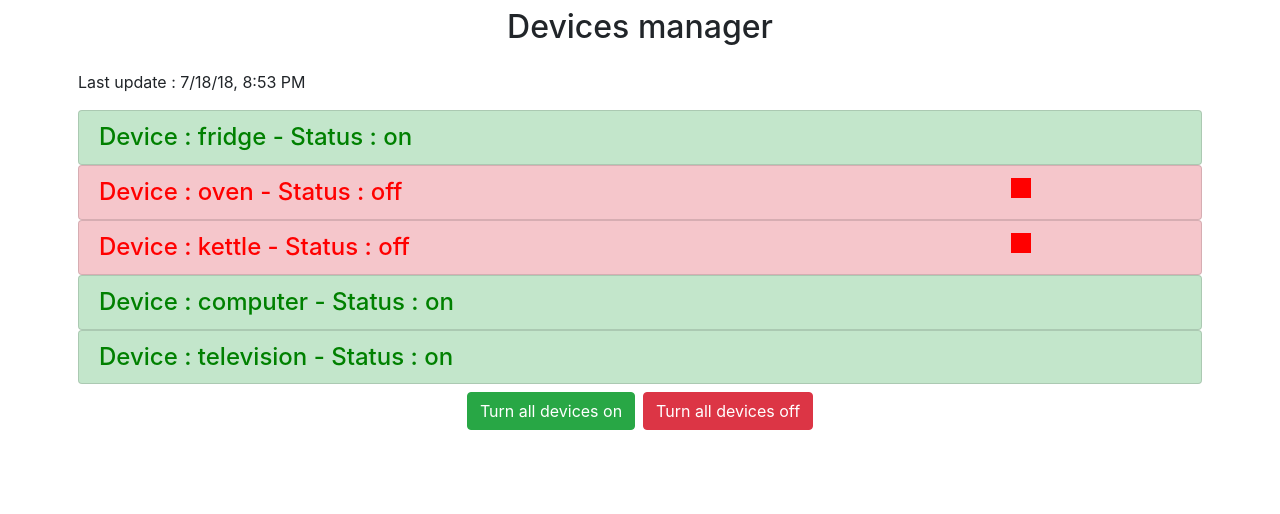
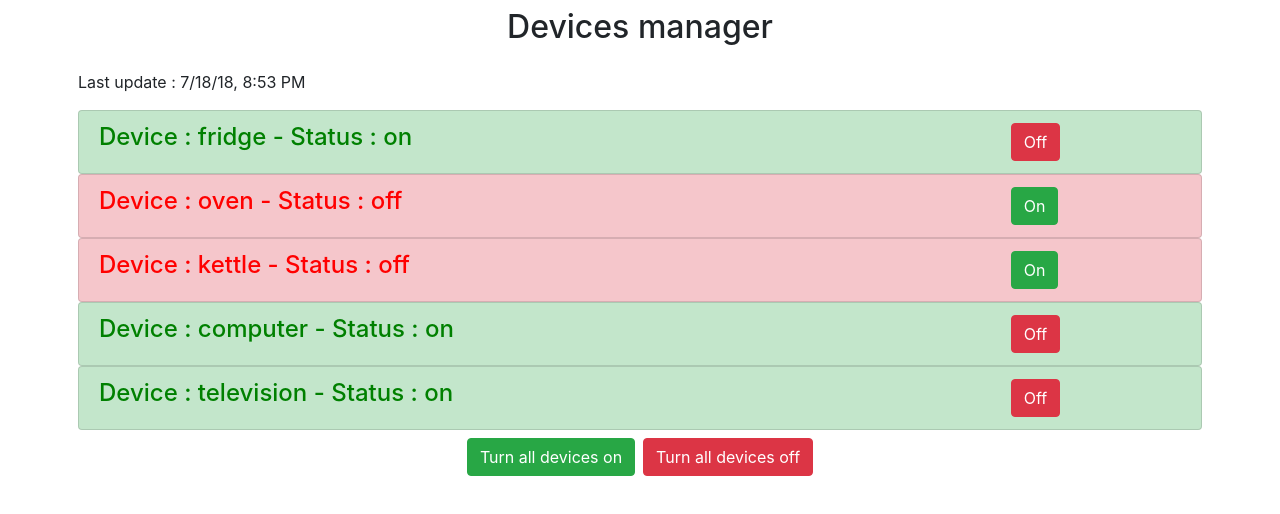
Before and after one commit to ALaureB/angular-app-training, an Angular app: page / in a window 1280 px wide. Shown: the top 514 px of the page. Built offline with nearby package versions, Linux system fonts and the light colour scheme.

Commit message:
Creating a on/off method for each device

```diff
--- a/src/app/app.component.html
+++ b/src/app/app.component.html
@@ -4,7 +4,7 @@
       <h2 class="text-center mb-4">Devices manager</h2>
         <p>Last update : {{ lastUpdate | async | date: 'short' }}</p>
       <ul class="list-group">
-          <app-device *ngFor="let device of devices" [deviceName]="device.name" [deviceStatus]="device.status"></app-device>
+          <app-device *ngFor="let device of devices; let i=index" [deviceName]="device.name" [deviceStatus]="device.status" [index]="i"></app-device>
         </ul>
         <div class="row">
           <div class="col-lg-12 text-center">
--- a/src/app/device/device.component.html
+++ b/src/app/device/device.component.html
@@ -3,7 +3,8 @@
                 'list-group-item-danger' : deviceStatus === 'off'}">
   <div class="row">
       <h4 class="mb-0 col-lg-10" [ngStyle]="{color: getColor()}">Device : {{ deviceName }} - Status : {{ deviceStatus }}</h4>
-      <div class="indicator" *ngIf="deviceStatus === 'off'"></div>
+      <button class="btn btn-success" *ngIf="deviceStatus === 'off'" (click)="onSwitch()">On</button>
+      <button class="btn btn-danger" *ngIf="deviceStatus === 'on'" (click)="onSwitch()">Off</button>
   </div>
 
 </li>
--- a/src/app/device/device.component.ts
+++ b/src/app/device/device.component.ts
@@ -1,4 +1,5 @@
 import { Component, Input, OnInit } from '@angular/core';
+import { DeviceService } from '../services/device.service';
 
 @Component({
   selector: 'app-device',
@@ -9,8 +10,9 @@
 
   @Input() deviceName: string;
   @Input() deviceStatus: string;
+  @Input() index: number;
 
-  constructor() { }
+  constructor(private deviceService: DeviceService) { }
 
   ngOnInit() {
   }
@@ -23,4 +25,11 @@
     }
   }
 
+  onSwitch() {
+    if (this.deviceStatus === 'on') {
+      this.deviceService.switchOffOne(this.index);
+    } else if (this.deviceStatus === 'off') {
+      this.deviceService.switchOnOne(this.index);
+    }
+  }
 }
--- a/src/app/services/device.service.ts
+++ b/src/app/services/device.service.ts
@@ -33,4 +33,13 @@
           device.status = 'off';
         }
     }
+
+    switchOnOne(i: number) {
+        this.devices[i].status = 'on';
+    }
+
+    switchOffOne(i: number) {
+        this.devices[i].status = 'off';
+    }
+
 }
```
